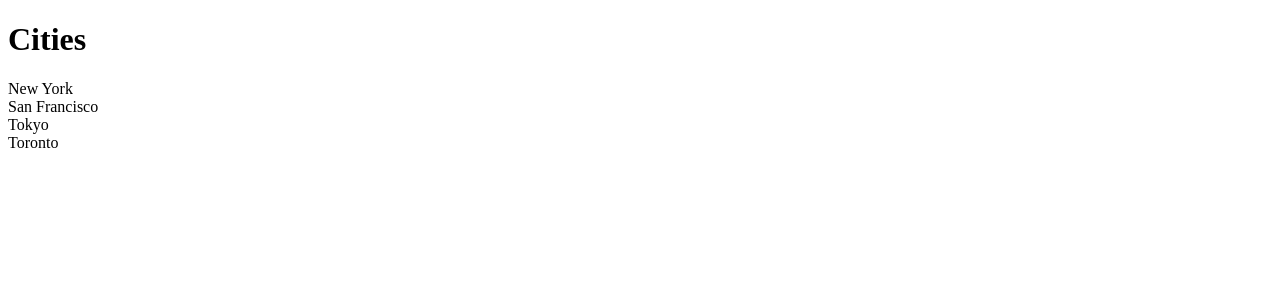
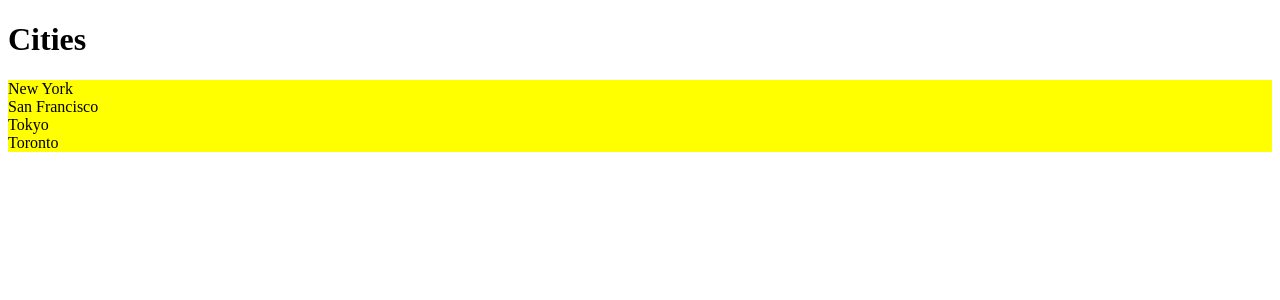
Before and after one commit to prabhu-raja/react-app, a React (Vite) app: page / in a window 1280 px wide. Shown: the top 300 px of the page. Built offline with nearby package versions, Linux system fonts and the light colour scheme.

Commit message:
19 - 🐪 case for css class and using multiple class in an element

```diff
--- a/src/components/ListGroup/ListGroup.module.css
+++ b/src/components/ListGroup/ListGroup.module.css
@@ -1,4 +1,7 @@
-.list-group {
+.listGroup {
   list-style: none;
   padding: 0;
 }
+.container {
+  background: yellow;
+}
--- a/src/components/ListGroup/ListGroup.tsx
+++ b/src/components/ListGroup/ListGroup.tsx
@@ -14,7 +14,7 @@
     <>
       <h1>{heading}</h1>
       {items.length === 0 && <p>No items found</p>}
-      <ul className={styles['list-group']}>
+      <ul className={[styles.listGroup, styles.container].join(' ')}>
         {items.map((item, index) => (
           <li
             className={
```
